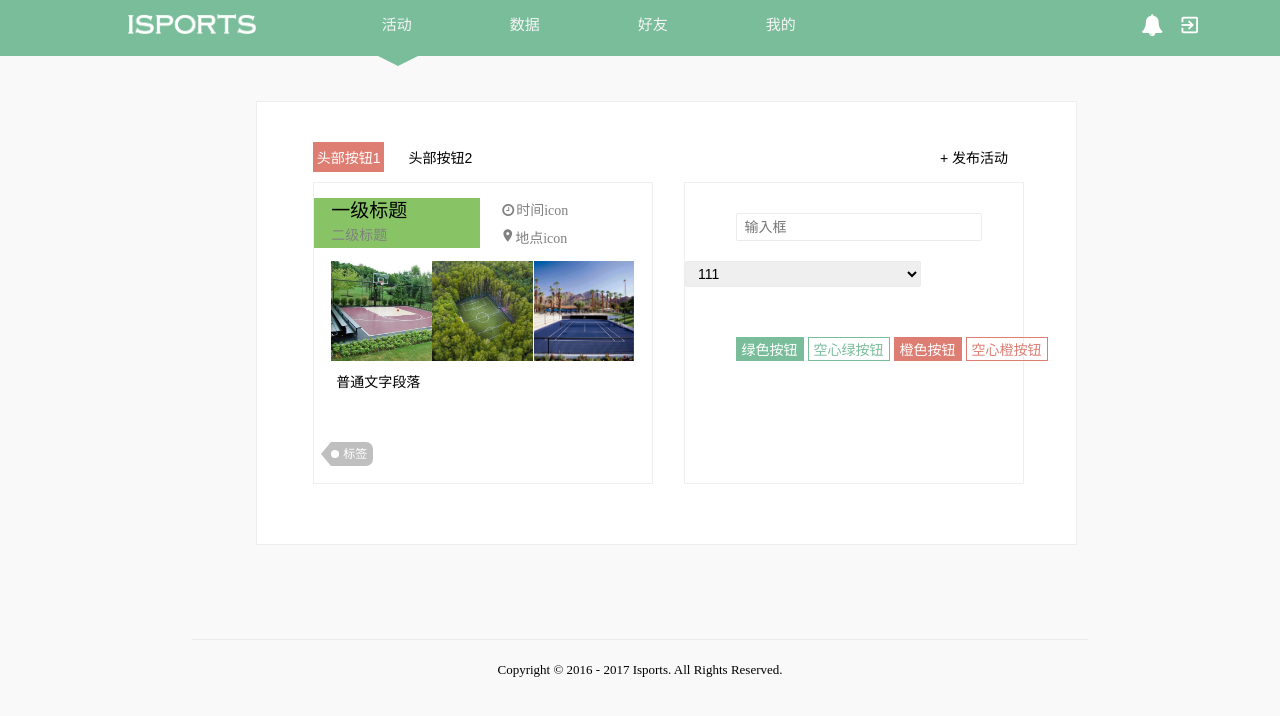
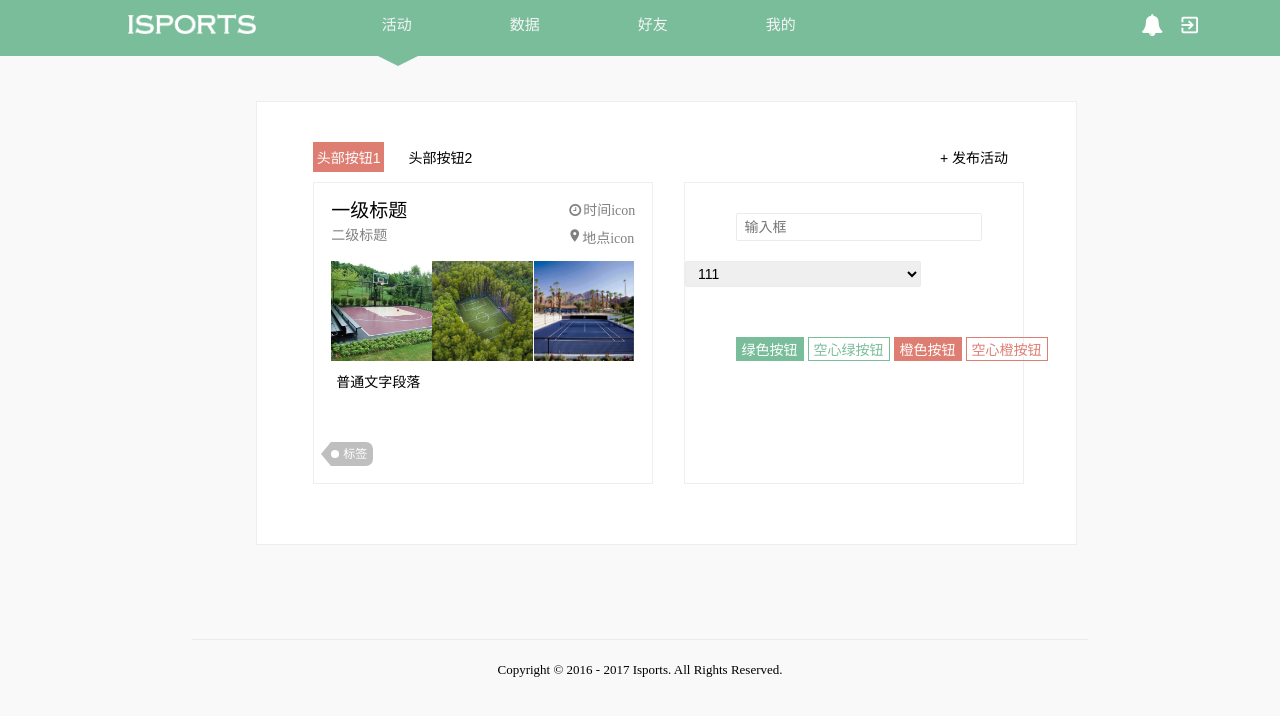
Before and after one commit to CCharlesMeng/isports, a plain HTML site: page normal.html in a window 1280 px wide. Drawn offline with Linux system fonts and the light colour scheme.

Commit message:
修复活动界面地点换行问题（补充）

```diff
--- a/style/style.css
+++ b/style/style.css
@@ -437,7 +437,7 @@ activities
     top: 5%;
     width: 44%;
     padding-left: 5%;
-    background-color: #88C366;
+    /*background-color: #88C366;*/
 }
 
 .activity-head-holder h1 {
@@ -465,7 +465,7 @@ activities
     position: relative;
     float: right;
     top: 5%;
-    width: 40%;
+    max-width: 40%;
     padding-right: 5%;
     text-align: left;
     /*background-color: greenyellow;*/
```
